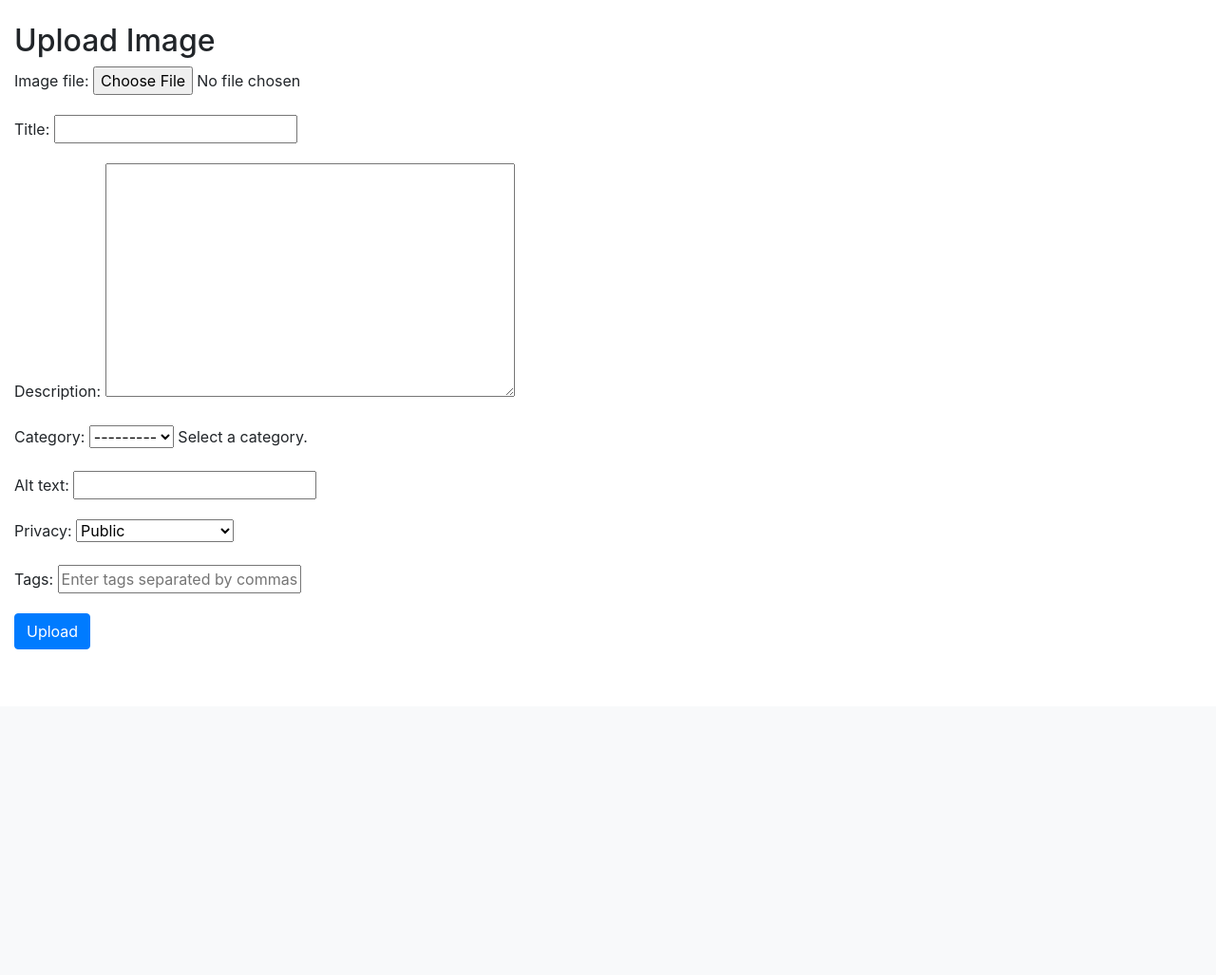
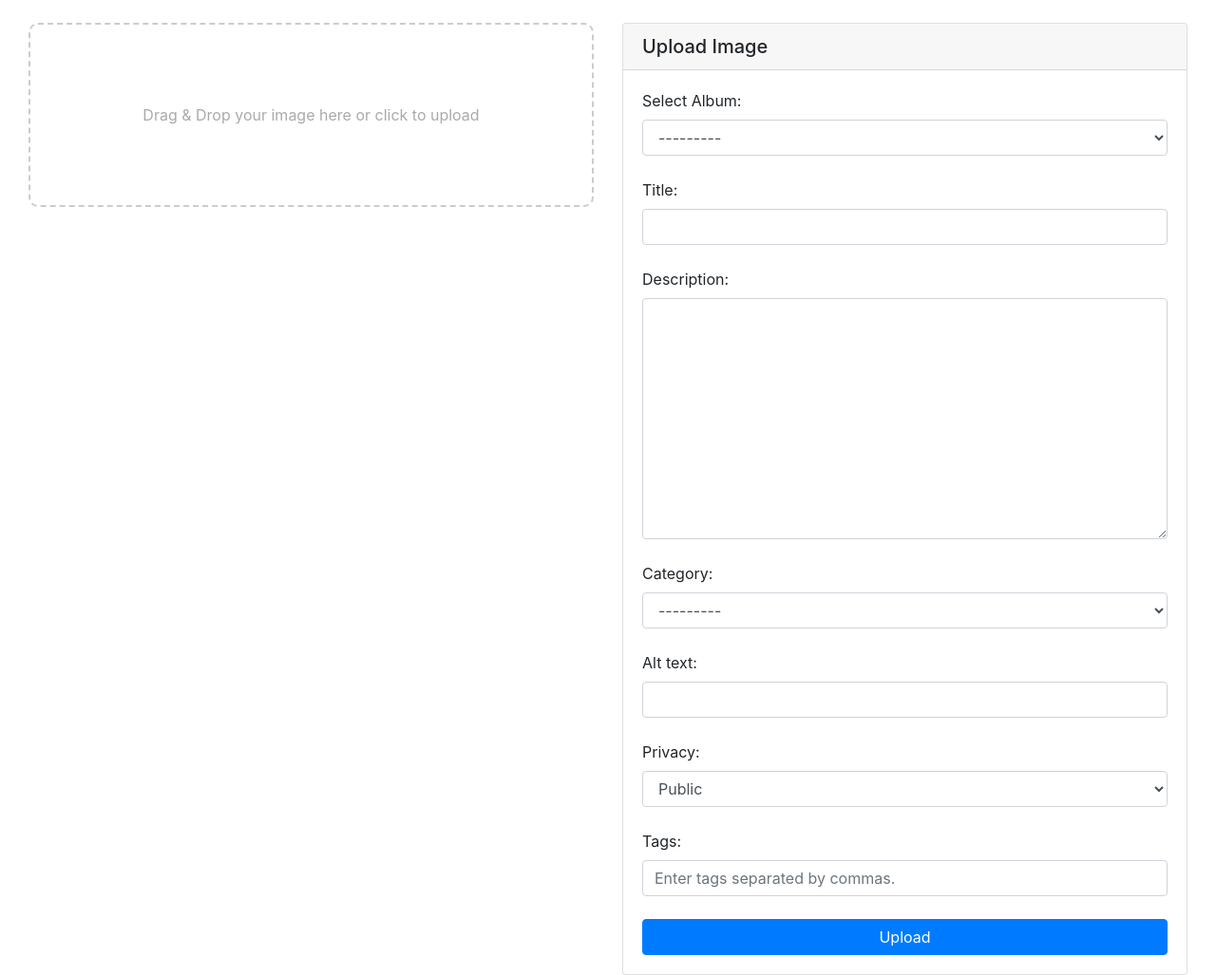
Before and after one commit to pft-jason/rainbow-media, a Django app: page /upload/ in a window 1280 px wide. Shown: the part 56-1083 px from the top of the page at 95% size. Before the commit the page ends 740 px from the top, so only its background shows below. Run offline with Django 4.2, Linux system fonts and the light colour scheme; a user stored in the database is signed in; data comes from the database, SQL or seed files in the repository; both versions use the stored data as it was after the commit; some libraries are stand-ins or nearby versions.

Commit message:
Add album selection to image upload form and enhance UI for image upload

```diff
--- a/gallery/forms.py
+++ b/gallery/forms.py
@@ -1,5 +1,5 @@
 from django import forms
-from .models import Image, Category, Tag, UserProfile, Comment, Report
+from .models import Image, Category, Tag, UserProfile, Comment, Report, Album
 from django.contrib.auth.models import User
 from django.contrib.auth.forms import UserCreationForm
 import json
@@ -15,10 +15,17 @@ class ImageUploadForm(forms.ModelForm):
         required=False,
         help_text="Select a category."
     )
+    album = forms.ModelChoiceField(queryset=Album.objects.none(), required=False, label="Select Album")
 
     class Meta:
         model = Image
-        fields = ['image_file', 'title', 'description', 'category', 'alt_text', 'privacy']
+        fields = ['image_file', 'album', 'title', 'description', 'category', 'alt_text', 'privacy']
+
+    def __init__(self, *args, **kwargs):
+        user = kwargs.pop('user', None)
+        super().__init__(*args, **kwargs)
+        if user:
+            self.fields['album'].queryset = Album.objects.filter(user=user)
 
     def save(self, user=None, commit=True):
         instance = super(ImageUploadForm, self).save(commit=False)
--- a/gallery/templates/gallery/upload_image.html
+++ b/gallery/templates/gallery/upload_image.html
@@ -1,30 +1,142 @@
 {% extends "base.html" %}
+
+{% load custom_filters %}
 
 {% block title %}Upload Image{% endblock %}
 
 {% block content %}
-<h2>Upload Image</h2>
-<img id="imagePreview" src="#" alt="Image Preview" style="display:none; max-width: 100%; height: auto; margin-top: 10px;">
+
+<div class="col">
     <form method="post" enctype="multipart/form-data">
         {% csrf_token %}
-    {{ form.as_p }}
+        <div class="row">
+            <div class="col">
+                <div class="form-group">
+                    <div id="uploadContainer" class="upload-container">
+                        <img id="imagePreview" src="#" alt="Image Preview" style="display:none; max-width: 100%; height: auto;">
+                        <input type="file" id="imageInput" name="image_file" style="display:none;">
+                        <div id="uploadPlaceholder" class="upload-placeholder">
+                            <p>Drag & Drop your image here or click to upload</p>
+                        </div>
+                    </div>
+                </div>
+            </div>
+            <div class="col-12 col-lg-6">
+                <div class="card">
+                    <div class="card-header">
+                        <h5 class="mb-0">Upload Image</h5>
+                    </div>
+                    <!-- <div class="form-group">
+                        {{ form.image_file.label_tag }}
+                        {{ form.image_file }}
+                    </div> -->
+                    <div class="card-body">
+                        <div class="form-group mb-4">
+                            {{ form.album.label_tag }}
+                            {{ form.album|add_class:"form-control" }}
+                        </div>
+                        <div class="form-group mb-4">
+                            {{ form.title.label_tag }}
+                            {{ form.title|add_class:"form-control" }}
+                        </div>
+                        <div class="form-group mb-4">
+                            {{ form.description.label_tag }}
+                            {{ form.description|add_class:"form-control" }}
+                        </div>
+                        <div class="form-group mb-4">
+                            {{ form.category.label_tag }}
+                            {{ form.category|add_class:"form-control" }}
+                        </div>
+                        <div class="form-group mb-4">
+                            {{ form.alt_text.label_tag }}
+                            {{ form.alt_text|add_class:"form-control" }}
+                        </div>
+                        <div class="form-group mb-4">
+                            {{ form.privacy.label_tag }}
+                            {{ form.privacy|add_class:"form-control" }}
+                        </div>
+                        <div class="form-group mb-4">
+                            {{ form.tags.label_tag }}
+                            {{ form.tags|add_class:"form-control" }}
+                        </div>
+                        <button type="submit" class="btn btn-primary w-100">Upload</button>
+                    </div>
 
-    <button type="submit" class="btn btn-primary">Upload</button>
+
+                </div>
+            </div>
+        </div>
     </form>
     {% if error %}
         <div class="alert alert-danger mt-3">{{ error }}</div>
     {% endif %}
+</div>
 
+<style>
+    .upload-container {
+        position: relative;
+        border: 2px dashed #ccc;
+        border-radius: 10px;
+        padding: 20px;
+        text-align: center;
+        cursor: pointer;
+    }
+
+    .upload-placeholder {
+        display: flex;
+        align-items: center;
+        justify-content: center;
+        height: 150px;
+        color: #aaa;
+    }
+
+    .upload-placeholder p {
+        margin: 0;
+    }
+    </style>
 
     <script>
-document.querySelector('input[type="file"]').addEventListener('change', function(event) {
+    document.getElementById('uploadContainer').addEventListener('click', function() {
+        document.getElementById('imageInput').click();
+    });
+
+    document.getElementById('imageInput').addEventListener('change', function(event) {
         var reader = new FileReader();
         reader.onload = function(){
             var output = document.getElementById('imagePreview');
             output.src = reader.result;
             output.style.display = 'block';
+            document.getElementById('uploadPlaceholder').style.display = 'none';
         };
         reader.readAsDataURL(event.target.files[0]);
+    });
+
+    document.getElementById('uploadContainer').addEventListener('dragover', function(event) {
+        event.preventDefault();
+        event.stopPropagation();
+        this.classList.add('dragging');
+    });
+
+    document.getElementById('uploadContainer').addEventListener('dragleave', function(event) {
+        event.preventDefault();
+        event.stopPropagation();
+        this.classList.remove('dragging');
+    });
+
+    document.getElementById('uploadContainer').addEventListener('drop', function(event) {
+        event.preventDefault();
+        event.stopPropagation();
+        this.classList.remove('dragging');
+        var files = event.dataTransfer.files;
+        document.getElementById('imageInput').files = files;
+        var reader = new FileReader();
+        reader.onload = function(){
+            var output = document.getElementById('imagePreview');
+            output.src = reader.result;
+            output.style.display = 'block';
+            document.getElementById('uploadPlaceholder').style.display = 'none';
+        };
+        reader.readAsDataURL(files[0]);
     });
     </script>
 
--- a/gallery/templatetags/custom_filters.py
+++ b/gallery/templatetags/custom_filters.py
@@ -13,3 +13,7 @@ def is_active(request_path, url_name):
         return request_path == reverse(url_name)
     except:
         return False
+
+@register.filter(name='add_class')
+def add_class(field, css_class):
+    return field.as_widget(attrs={"class": css_class})
--- a/gallery/views.py
+++ b/gallery/views.py
@@ -67,14 +67,19 @@ def search(request):
 @login_required
 def upload_image(request):
     if request.method == 'POST':
-        form = ImageUploadForm(request.POST, request.FILES)
+        form = ImageUploadForm(request.POST, request.FILES, user=request.user)
         if form.is_valid():
-            form.save(user=request.user, commit=True)
+            image = form.save(commit=False)
+            image.user = request.user
+            image.save()
+            album_id = form.cleaned_data.get('album').id if form.cleaned_data.get('album') else None
+            if album_id:
+                add_image_to_album(request.user, image, album_id)
             return redirect('gallery')
         else:
             return render(request, 'upload_image.html', {'form': form, 'error': 'There was an error with your upload.'})
     else:
-        form = ImageUploadForm()
+        form = ImageUploadForm(user=request.user)
     return render(request, 'upload_image.html', {'form': form})
 
 from django.contrib.auth.decorators import login_required
--- a/requirements.txt
+++ b/requirements.txt
@@ -27,6 +27,7 @@ django-ratelimit==4.1.0
 django-redis==5.4.0
 django-sslserver==0.22
 django-storages==1.13.1
+django-widget-tweaks==1.4.1
 django_csp==3.8
 djangorestframework==3.13.1
 docutils==0.16
```
Also changed, not shown: db.sqlite3. Lines whose indentation alone changed are shown as unchanged.
